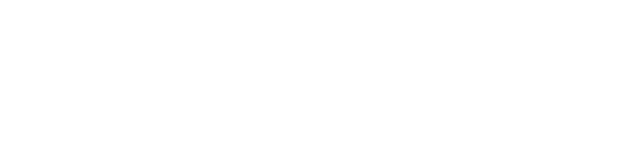
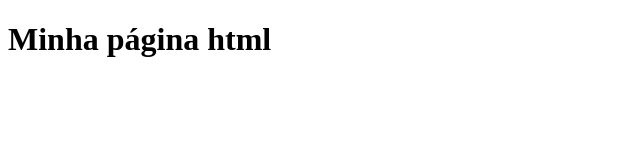
Before and after one commit to Viniiirj/Projeto-Teste, a plain HTML site: page index.html in a window 1280 px wide. Shown: the whole page, without its empty margins (0-640 px from the left). Drawn offline with Linux system fonts and the light colour scheme.

Commit message:
Adicionando um titulo na minha pagina

```diff
--- a/index.html
+++ b/index.html
@@ -6,6 +6,6 @@
     <title>Document</title>
 </head>
 <body>
-
+    <h1>Minha página html</h1>
 </body>
 </html>
```
